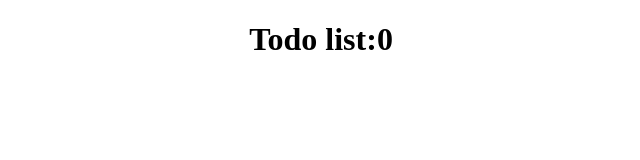
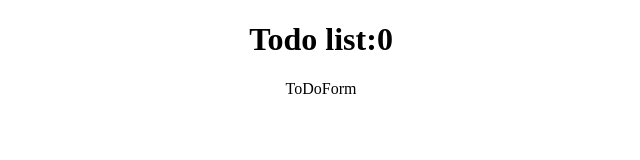
Before and after one commit to VladimirRM/dovladka-ex, a React (Create React App) app: page / in a window 1280 px wide. Shown: the top 160 px of the page, without its empty margins (319-959 px from the left). Built offline with nearby package versions, Linux system fonts and the light colour scheme.

Commit message:
add todos.length

```diff
--- a/src/App.js
+++ b/src/App.js
@@ -18,6 +18,12 @@ function App() {
 <div className="App">
   <header>
     <h1>Todo list:{todos.length}</h1>
+    <ToDoForm/>
+    {todos.map(()=>{
+      return(
+        <ToDo key={todo.id}/>
+      )
+    })}
   </header>
 </div>
   );
```
